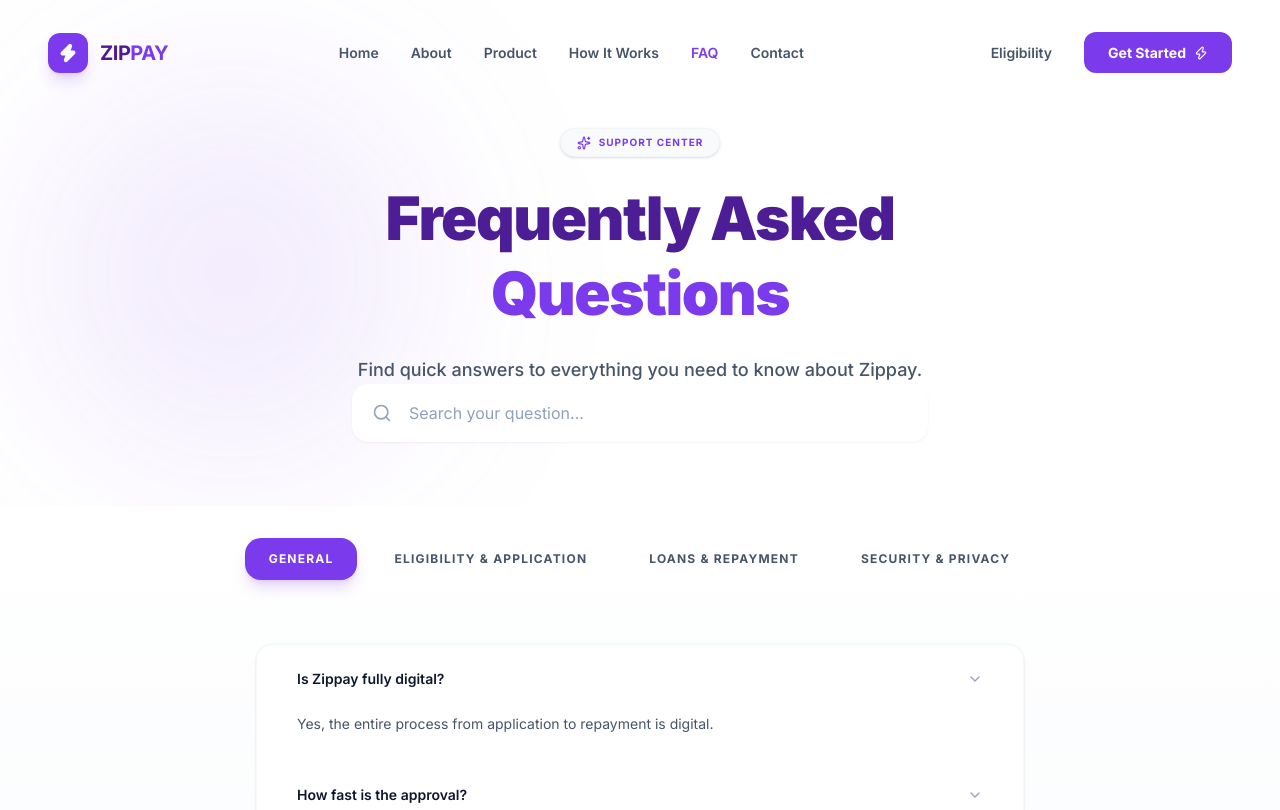
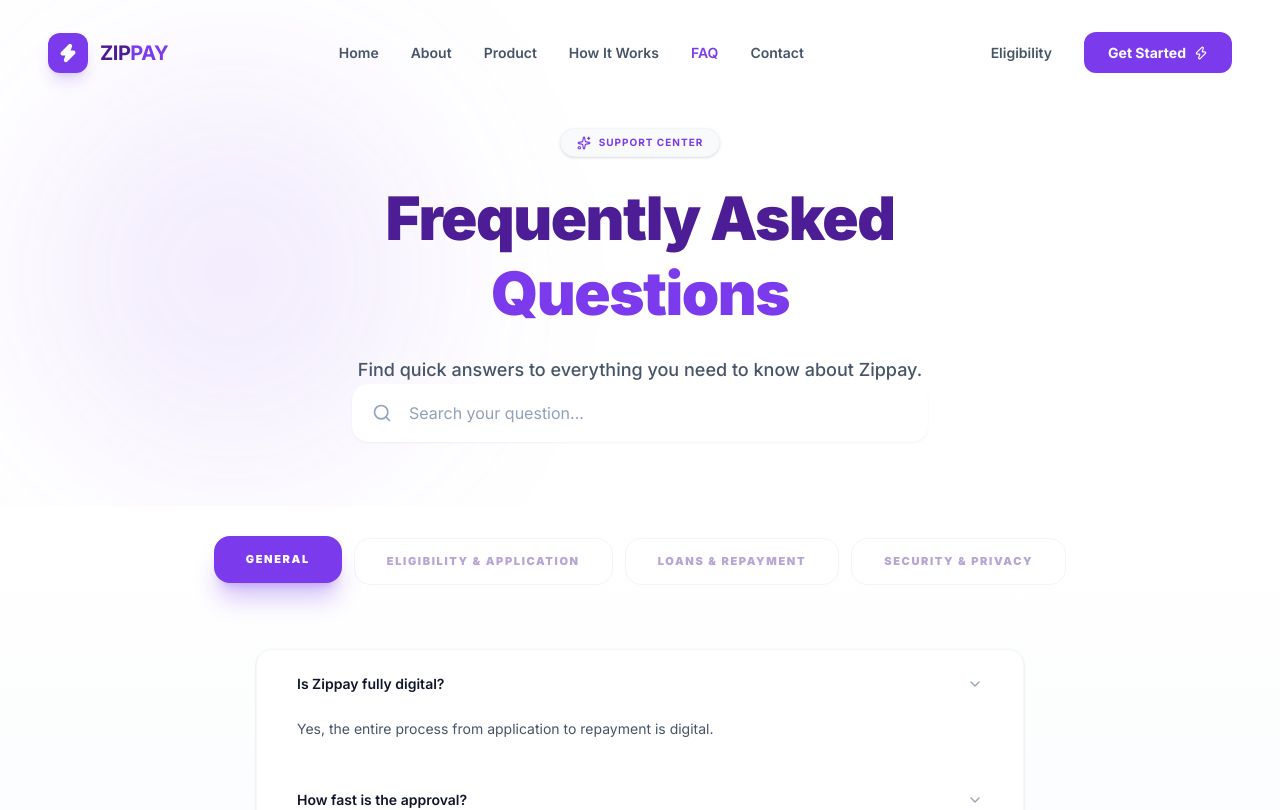
Before and after one commit to simmitiwari770-beep/zippay, a React (Vite) app: page /faq in a window 1280 px wide. Shown: the top 810 px of the page. Built offline with nearby package versions, Linux system fonts and the light colour scheme.

Commit message:
UI: Update FAQ category buttons with white text on hover and active states

```diff
--- a/src/pages/FAQ.jsx
+++ b/src/pages/FAQ.jsx
@@ -164,10 +164,10 @@ export default function FAQ() {
                 <button
                   key={cat}
                   onClick={() => setActiveCategory(cat)}
-                  className={`px-6 py-3 rounded-2xl text-xs font-bold tracking-widest uppercase transition-all ${
+                  className={`px-8 py-3.5 rounded-2xl text-[11px] font-black tracking-[0.15em] uppercase transition-all duration-300 ${
                     activeCategory === cat
-                      ? "bg-primary-600 text-white shadow-lg shadow-primary-600/20"
-                      : "bg-white/5 text-text-secondary border border-white/10 hover:bg-white/10 hover:text-white"
+                      ? "bg-primary-600 text-white shadow-xl shadow-primary-600/30 -translate-y-0.5"
+                      : "bg-white text-primary-900/40 border border-primary-100 hover:bg-primary-500 hover:text-white hover:border-primary-500 hover:-translate-y-0.5 hover:shadow-lg hover:shadow-primary-600/20"
                   }`}
                 >
                   {cat}
```
